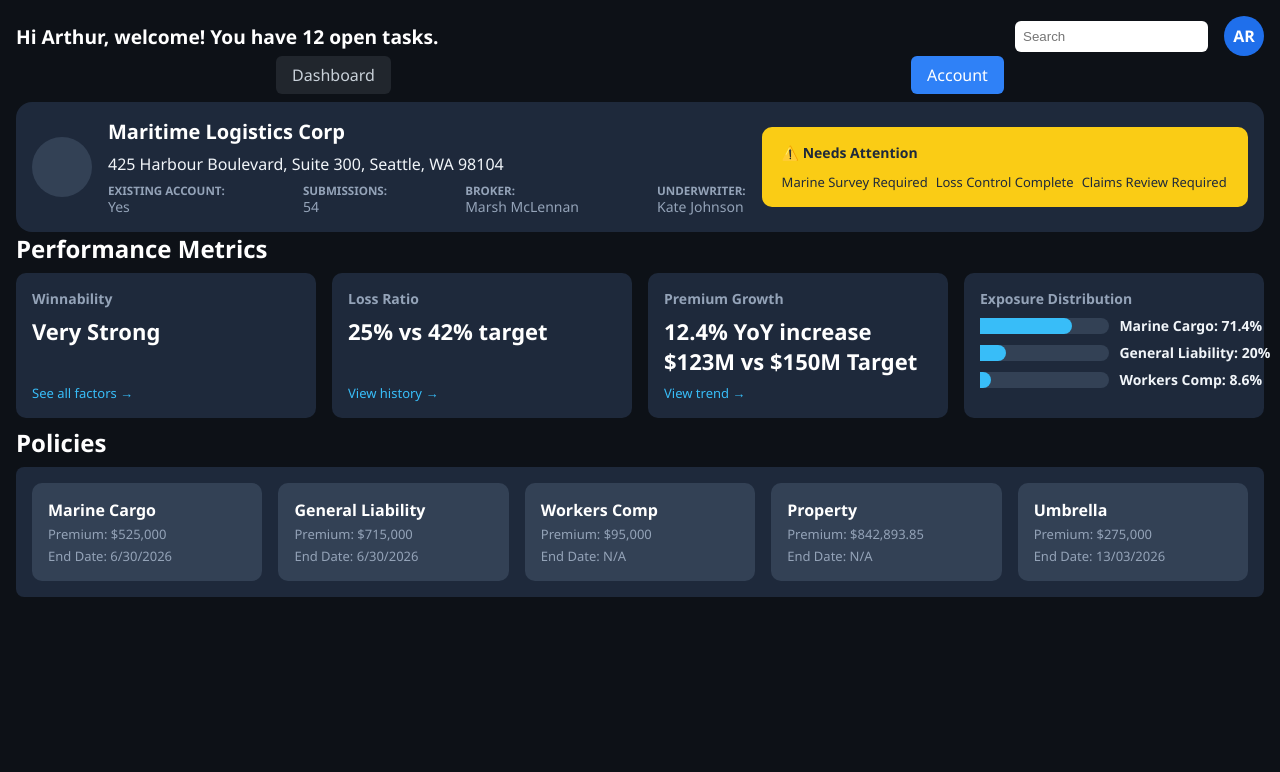
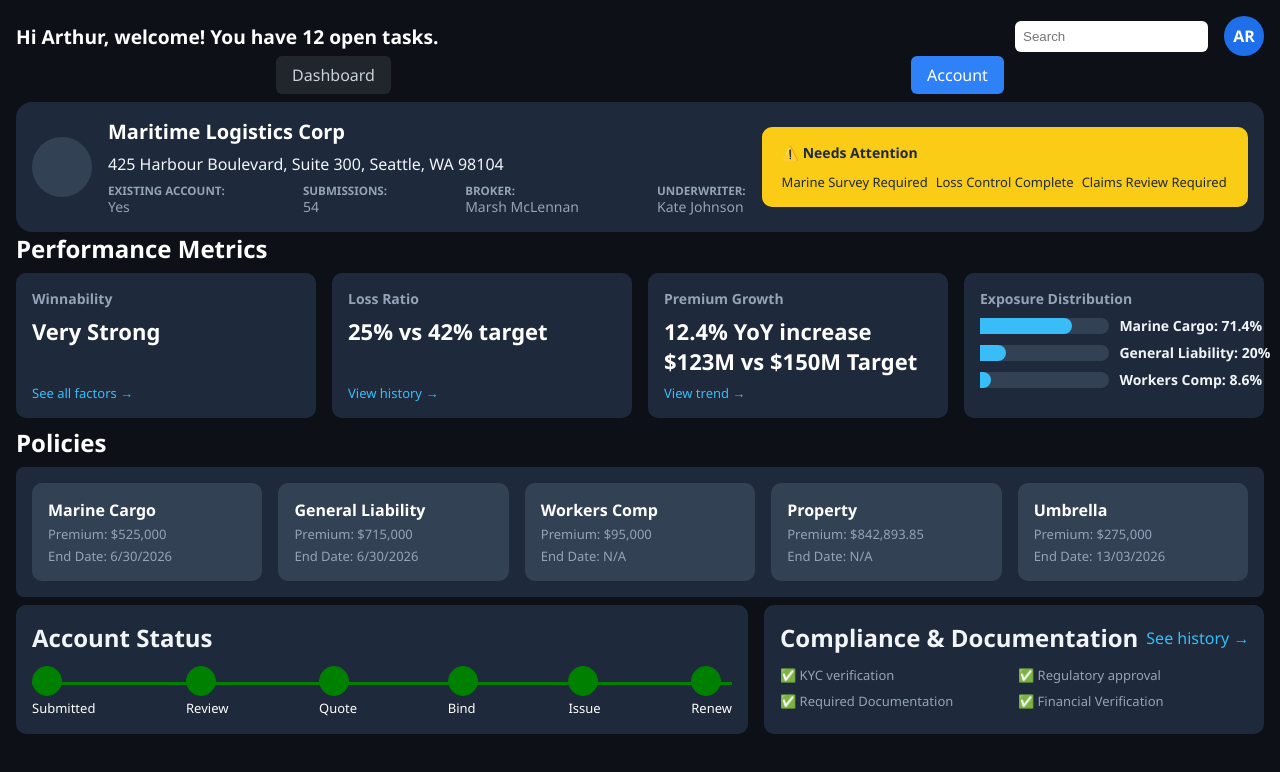
Before and after one commit to Danets/dashboard-angular, an Angular app: page /account in a window 1280 px wide. Shown: the top 772 px of the page. Built offline with nearby package versions, Linux system fonts and the light colour scheme.

Commit message:
Have been implemented AccountStatus component

```diff
--- /dev/null
+++ b/src/app/pages/account/account-status/account-status.scss
@@ -0,0 +1,82 @@
+.account-status {
+  display: grid;
+  grid-template-columns: minmax(600px, 1fr) minmax(300px, 500px);
+  gap: 1rem;
+  color: #f1f5f9;
+  border-radius: 10px;
+  margin-block: 0.5rem;
+
+  &__section {
+    display: flex;
+    flex-direction: column;
+    gap: 0.75rem;
+    padding: 1rem;
+    border-radius: 10px;
+    background-color: #1e293b;
+  }
+
+  &__headline {
+    display: flex;
+    align-items: center;
+    gap: 0.5rem;
+    white-space: nowrap;
+  }
+
+  &__link {
+    text-decoration: none;
+    color: #38bdf8;
+  }
+
+  &__steps {
+    display: flex;
+    flex-wrap: wrap;
+    justify-content: space-between;
+    position: relative;
+    &::after {
+      content: "";
+      display: block;
+      width: 100%;
+      height: 3px;
+      background-color: green;
+      position: absolute;
+      top: 30%;
+      left: 0;
+    }
+  }
+
+  &__step {
+    list-style-type: none;
+    position: relative;
+    cursor: pointer;
+
+    &::before {
+      content: "";
+      display: block;
+      width: 30px;
+      height: 30px;
+      border-radius: 50%;
+      background-color: green;
+      border: 1px solid green;
+      transition: background-color 0.3s ease;
+    }
+  }
+
+  &__label {
+    font-size: 13px;
+    color: #ffffff;
+  }
+
+  &__list {
+    list-style: none;
+    padding: 0;
+    margin: 0;
+    display: grid;
+    grid-template-columns: repeat(2, minmax(150px, 1fr));
+    gap: 0.5rem;
+  }
+
+  &__list-item {
+    font-size: 13px;
+    color: #94a3b8;
+  }
+}
--- /dev/null
+++ b/src/app/pages/account/account-status/account-status.ts
@@ -0,0 +1,41 @@
+import { Account } from './../account';
+import { Component, input } from '@angular/core';
+
+@Component({
+  selector: 'app-account-status',
+  styleUrl: './account-status.scss',
+  template: `
+    <section class="account-status">
+      <!-- Status Steps -->
+      <div class="account-status__section">
+        <h2 class="account-status__title">Account Status</h2>
+
+        <ul class="account-status__steps">
+          @for (step of status(); track step) {
+          <li class="account-status__step">
+            <span class="account-status__label">{{ step }}</span>
+          </li>
+          }
+        </ul>
+      </div>
+
+      <!-- Compliance -->
+      <div class="account-status__section">
+        <div class="account-status__headline">
+          <h2 class="account-status__title">Compliance & Documentation</h2>
+          <a class="account-status__link">See history →</a>
+        </div>
+
+        <ul class="account-status__list">
+          @for (item of compliance(); track item) {
+          <li class="account-status__list-item">✅ {{ item }}</li>
+          }
+        </ul>
+      </div>
+    </section>
+  `,
+})
+export class AccountStatus {
+  readonly status = input.required<string[]>();
+  readonly compliance = input.required<string[]>();
+}
--- a/src/app/pages/account/account.ts
+++ b/src/app/pages/account/account.ts
@@ -3,10 +3,11 @@ import { AccountHeader } from './account-header/account-header';
 import { AccountDataService } from './account-data.service';
 import { PerformanceMetrics } from './performance-metrics/performance-metrics';
 import { Policies } from './policies/policies';
+import { AccountStatus } from './account-status/account-status';
 
 @Component({
   selector: 'app-account',
-  imports: [AccountHeader, PerformanceMetrics, Policies],
+  imports: [AccountHeader, PerformanceMetrics, Policies, AccountStatus],
   template: `
     <div class="account">
       <app-account-header [header]="accountData.header()!"></app-account-header>
@@ -14,6 +15,11 @@ import { Policies } from './policies/policies';
         [metrics]="accountData.performanceMetrics()!"
       ></app-performance-metrics>
       <app-policies [policies]="accountData.policies()!"></app-policies>
+      <app-account-status
+        [status]="accountData.status()!"
+        [compliance]="accountData.compliance()!"
+      >
+      </app-account-status>
     </div>
   `,
   styleUrl: './account.scss',
--- a/src/app/pages/account/policies/policies.scss
+++ b/src/app/pages/account/policies/policies.scss
@@ -5,7 +5,7 @@
   background-color: #1e293b;
   padding: 1rem;
   border-radius: 0.5rem;
-  margin-block-start: 0.5rem;
+  margin-block: 0.5rem;
 
   &__card {
     background-color: #334155;
@@ -22,6 +22,7 @@
 
     &:hover {
       background-color: #487fcc;
+      cursor: pointer;
     }
   }
 
```
